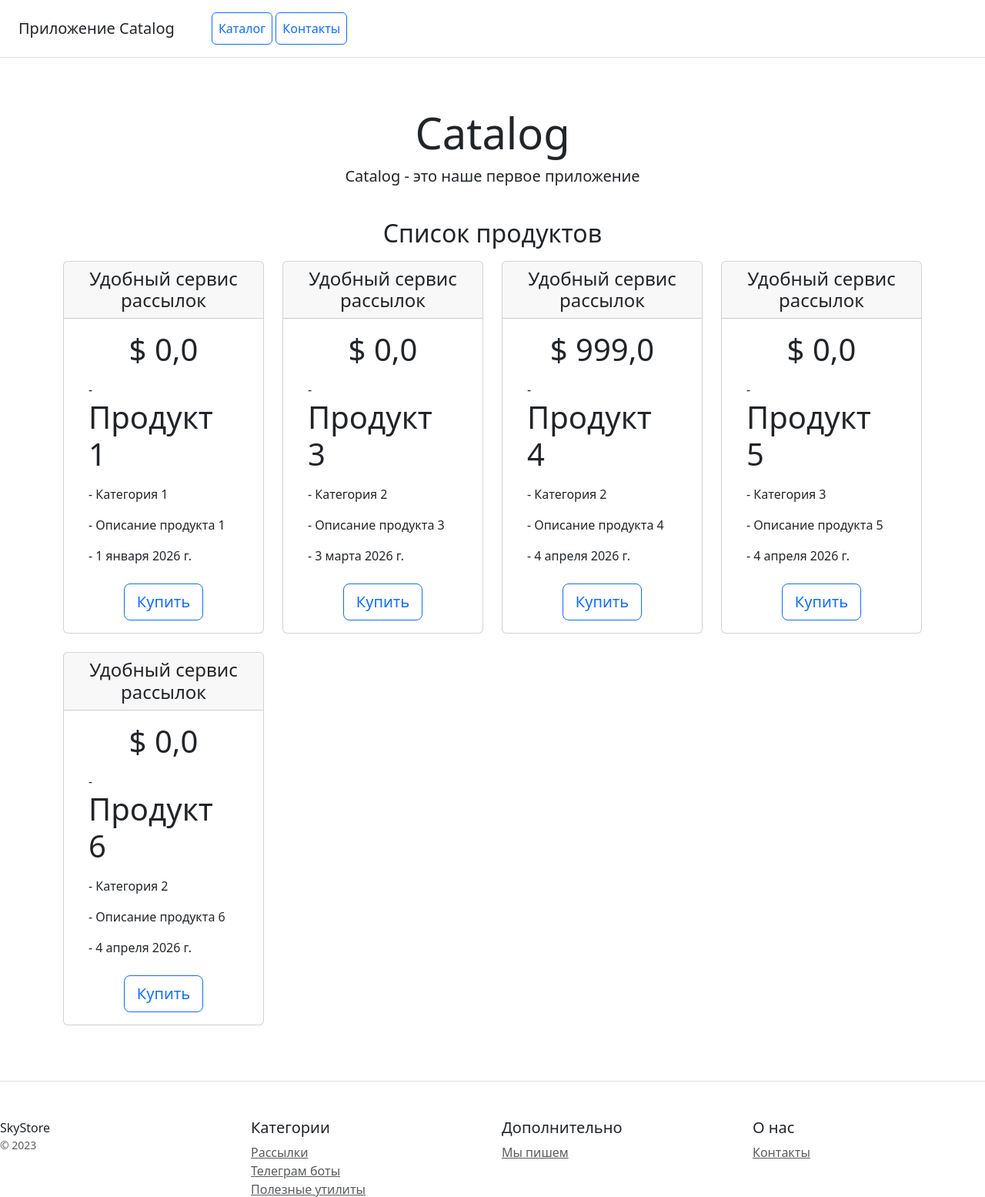
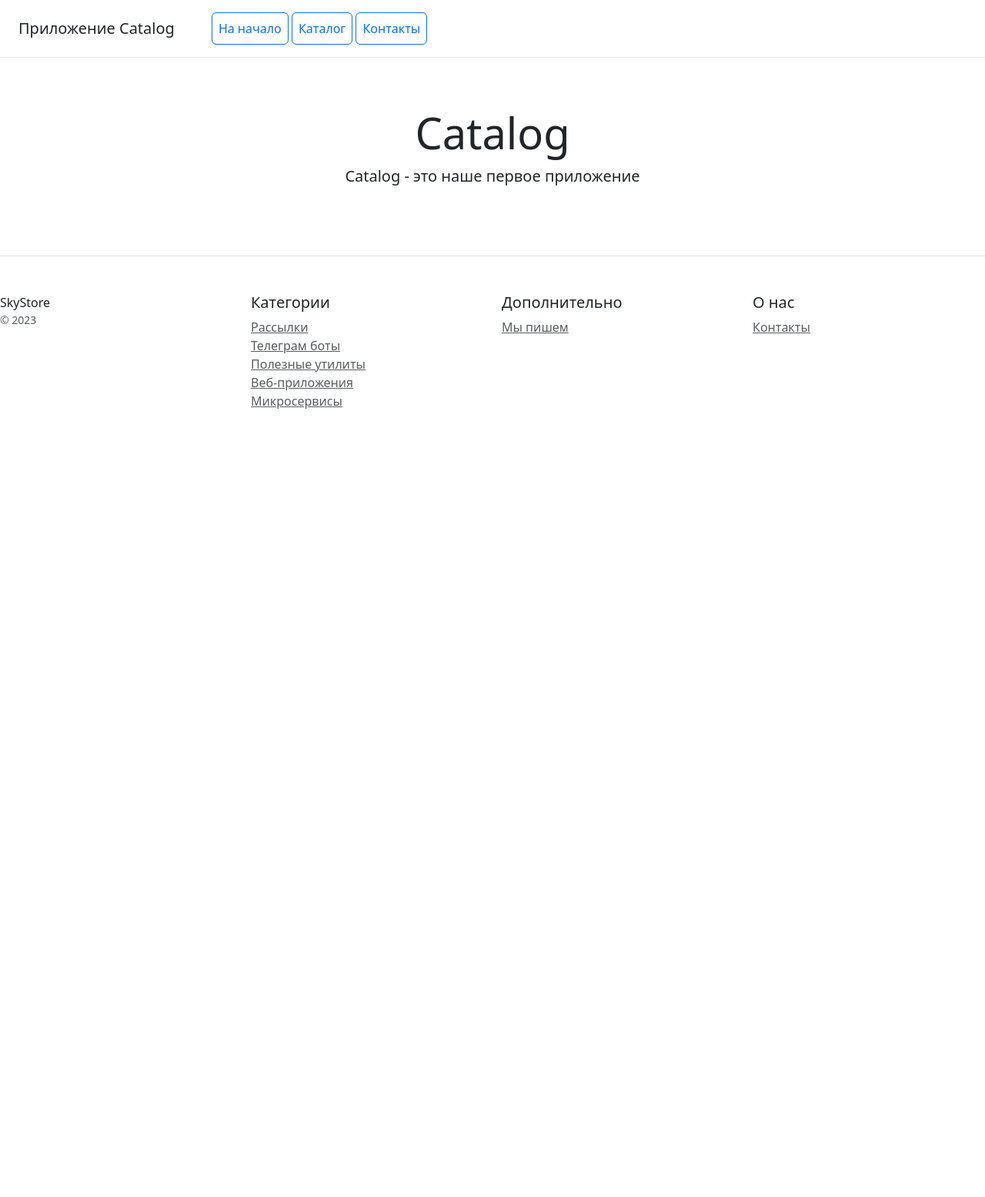
Before and after one commit to kokc80/H23, a Django app: page / in a window 1280 px wide. Shown: the top 1555 px of the page at 77% size. After the commit the page ends 531 px from the top, so only its background shows below. Run offline with Django 5.2, Linux system fonts and the light colour scheme; data comes from the database, SQL or seed files in the repository; some libraries are stand-ins or nearby versions.

Commit message:
исправлены ссылки в меню 20260304

```diff
--- a/catalog/models.py
+++ b/catalog/models.py
@@ -6,7 +6,7 @@ class Category(models.Model):
     descr_cat = models.CharField(max_length=100, verbose_name="Описание")
 
     def __str__(self):
-        return f'{self.name_cat}'
+        return f"{self.name_cat}"
 
     class Meta:
         verbose_name = "Категория"
@@ -29,6 +29,9 @@ class Product(models.Model):
     date_created_at = models.DateField(verbose_name="Дата создания")
     date_updated_at = models.DateField(verbose_name="Дата изменения")
 
+    def __str__(self):
+        return f"{self.name_prod}, ({self.category})"
+
     class Meta:
         verbose_name = 'Продукт'
         verbose_name_plural = 'Продукты'
--- a/catalog/templates/includes/inc_menu.html
+++ b/catalog/templates/includes/inc_menu.html
@@ -1,7 +1,9 @@
+<!-- inc_menu.html -->
 <div class="d-flex flex-column flex-md-row align-items-center p-3 px-md-4 mb-3 bg-white border-bottom box-shadow">
     <h5 class="my-0 mr-md-auto font-weight-normal">Приложение Catalog</h5>
     <nav class="ms-5">
-        <a class="p-2 btn btn-outline-primary" href="{% url 'catalog:product_list'%}">Каталог</a>
+        <a class="p-2 btn btn-outline-primary" href="/">На начало</a>
+        <a class="p-2 btn btn-outline-primary" href="{% url 'catalog:product_list' %}">Каталог</a>
         <a class="p-2 btn btn-outline-primary" href="/contact/">Контакты</a>
     </nav>
 </div>
--- a/catalog/templates/product_detail.html
+++ b/catalog/templates/product_detail.html
@@ -2,9 +2,9 @@
 <html lang="en">
 <head>
     <meta charset="UTF-8">
-    <title>Product detail</title>
+    <title>Детали продукта</title>
 </head>
 <body>
-
+{{prod.name_rod}}
 </body>
 </html>
--- a/catalog/templates/product_list.html
+++ b/catalog/templates/product_list.html
@@ -1,4 +1,4 @@
-    {% extends "home.html" %}
+    {% extends "base.html" %}
     {% block content %}
     <center><H2>Список продуктов</H2></center>
     <p>
--- a/catalog/urls.py
+++ b/catalog/urls.py
@@ -1,10 +1,12 @@
+# catalog\urls.py
 from django.urls import path, include
 from catalog.apps import CatalogConfig
-from catalog.views import product_list, contact
+from catalog.views import product_list, contact, index
 
 app_name = CatalogConfig.name
 
 urlpatterns = [
-    path("", product_list, name="product_list"),
+    path("", index),
+    path("product/", product_list, name="product_list"),
     path("contact/", contact, name="contact"),
 ]
--- a/catalog/views.py
+++ b/catalog/views.py
@@ -2,6 +2,9 @@ from django.shortcuts import render
 
 from catalog.models import Product
 
+
+def index(request):
+    return render(request, "base.html")
 
 def product_list(request):
     """контроллер для отображения страницы с подробной информацией о товаре."""
@@ -14,4 +17,7 @@ def contact(request):
     return render(request, "contacts.html")
 
 
-#def product_detail(request)
+def product_detail(request, product_id):
+    prod =  Product.objects.get(id = product_id)
+    context = {"prod":prod}
+    return render(request,"product_detail.html", context)
--- a/config/urls.py
+++ b/config/urls.py
@@ -1,20 +1,3 @@
-"""
-URL configuration for config project.
-
-The `urlpatterns` list routes URLs to views. For more information please see:
-    https://docs.djangoproject.com/en/6.0/topics/http/urls/
-Examples:
-Function views
-    1. Add an import:  from my_app import views
-    2. Add a URL to urlpatterns:  path('', views.home, name='home')
-Class-based views
-    1. Add an import:  from other_app.views import Home
-    2. Add a URL to urlpatterns:  path('', Home.as_view(), name='home')
-Including another URLconf
-    1. Import the include() function: from django.urls import include, path
-    2. Add a URL to urlpatterns:  path('blog/', include('blog.urls'))
-"""
-
 from django.conf import settings
 from django.conf.urls.static import static
 from django.contrib import admin
```
Also changed, not shown: catalog/static/img/image01.jpg (deleted), catalog/templates/base.html (renamed from catalog/templates/home.html).
